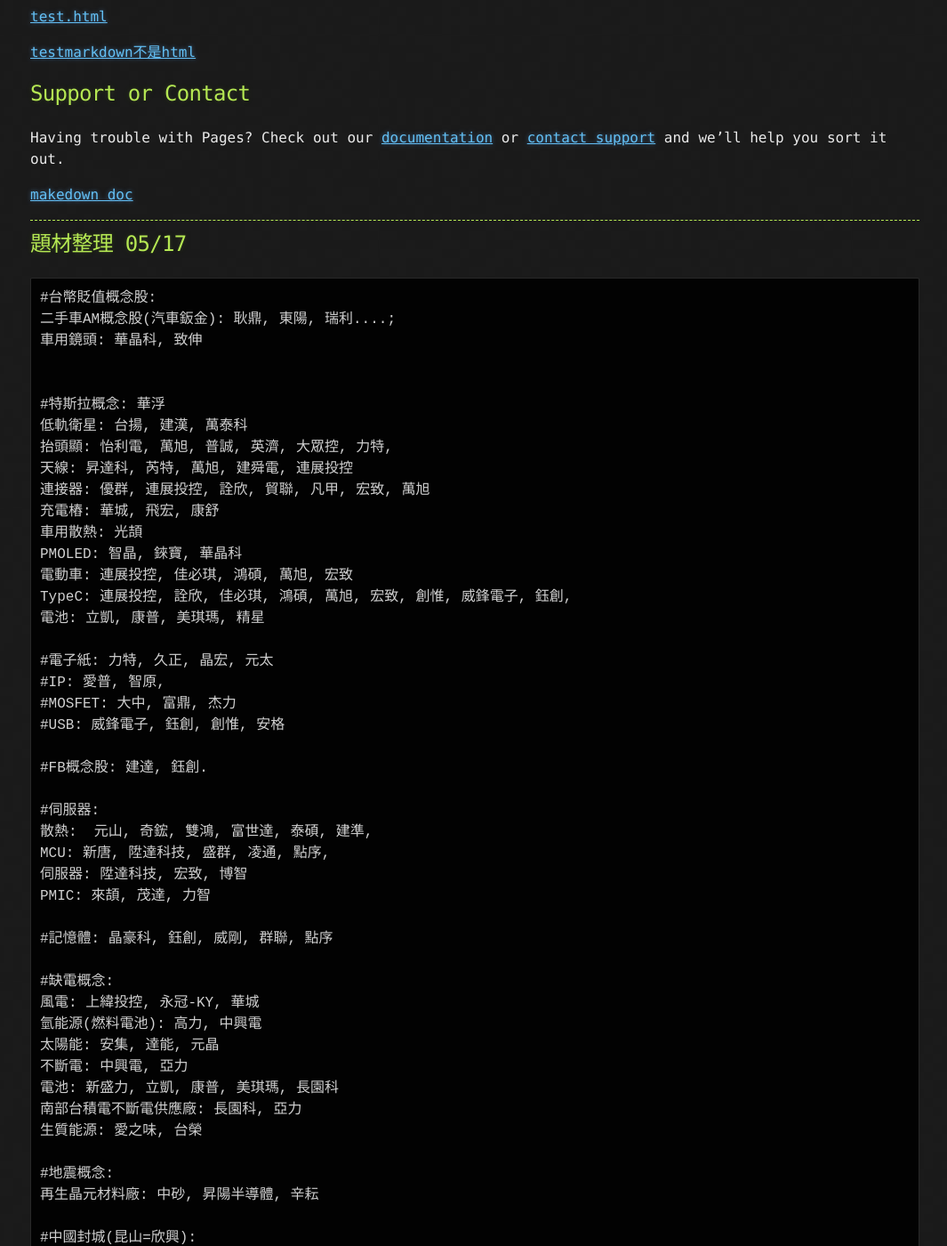
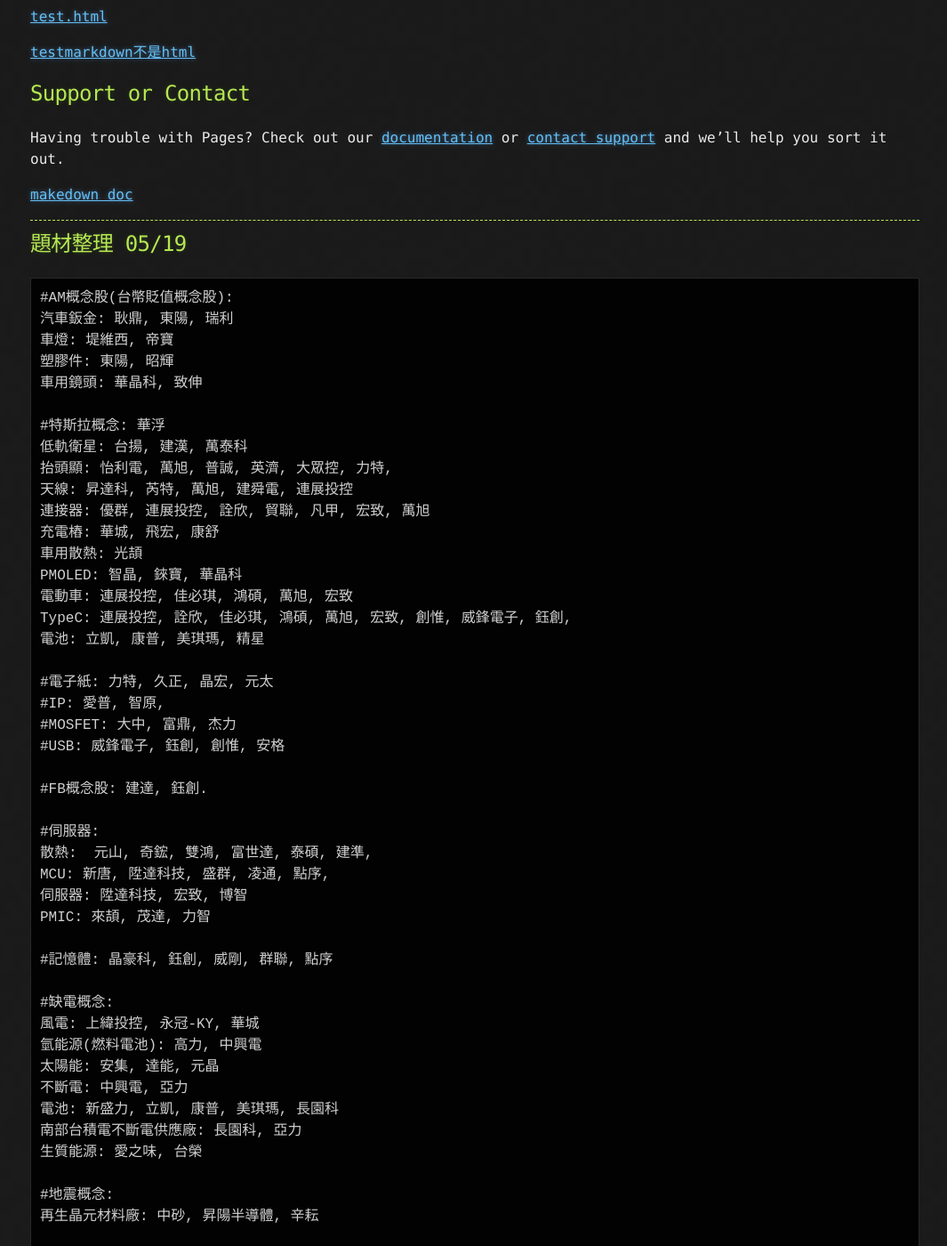
Before and after one commit to lepg5487/Stock_God, a Jekyll site: the page built from index.md, in a window 1280 px wide and 1400 px high, scrolled down 26029 px. Shown: the whole window at 89% size, without its empty margins (106-1171 px from the left). Built offline with Jekyll 4.4.1, drawn with Linux system fonts in a browser that asks for light colours; our own code applies the rules of GitHub Pages for plain Markdown files; some of the changed text lies outside the part shown.

Commit message:
Update index.md

````diff
--- a/index.md
+++ b/index.md
@@ -22,6 +22,7 @@
 #AM概念股(台幣貶值概念股):
 汽車鈑金: 耿鼎, 東陽, 瑞利
 車燈: 堤維西, 帝寶
+塑膠件: 東陽, 昭輝
 
 [衝擊AM族群上半年獲利的最大變數－匯損(台幣現在狂貶值, 所以會造成獲利放大)](https://ctee.com.tw/news/stocks/486014.html)
 ![image](https://github.com/lepg5487/Stock_God/blob/master/img/AM.png)
@@ -1077,12 +1078,13 @@
 
 ---
 
-## 題材整理 05/17
+## 題材整理 05/19
 ```
-#台幣貶值概念股:
-二手車AM概念股(汽車鈑金): 耿鼎, 東陽, 瑞利....;
+#AM概念股(台幣貶值概念股):
+汽車鈑金: 耿鼎, 東陽, 瑞利
+車燈: 堤維西, 帝寶
+塑膠件: 東陽, 昭輝
 車用鏡頭: 華晶科, 致伸
-
 
 #特斯拉概念: 華浮
 低軌衛星: 台揚, 建漢, 萬泰科
````
